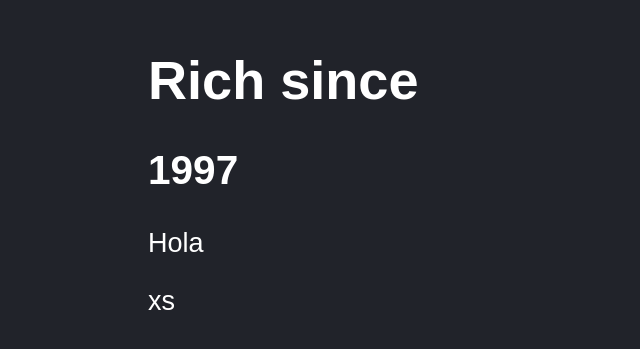
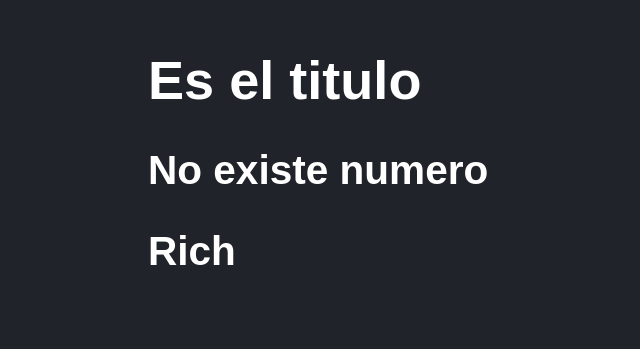
Before and after one commit to richarn/vite, a React (Vite) app: page / in a window 1280 px wide. Shown: the part 135-484 px from the top of the page, without its empty margins (0-640 px from the left). Built offline with nearby package versions, Linux system fonts and the light colour scheme.

Commit message:
default props

```diff
--- a/src/FirstApp.jsx
+++ b/src/FirstApp.jsx
@@ -1,12 +1,6 @@
 import PropTypes  from 'prop-types';
 
-const Ejemplo = () => {
-    return(
-        <p>Hola</p>
-        )
-}
-
-export const FirstApp = ( { title, nmro } ) => {
+export const FirstApp = ( { title, nmro, name   } ) => {
 
     // console.log(props);
 
@@ -14,14 +8,19 @@ export const FirstApp = ( { title, nmro } ) => {
         <>
             <h1>{ title }</h1>
             <h2>{ nmro }</h2>
-            {Ejemplo()}
+            <h2>{ name }</h2>
             {/* <h1>{ JSON.stringify(msj)}</h1> */}
-            <p>xs</p>
         </>
     );
 }
 
 FirstApp.propTypes = {
     title: PropTypes.string.isRequired,
-    nmro: PropTypes.number.isRequired
+    nmro: PropTypes.string
 }
+
+FirstApp.defaultProps = {
+    name: 'Richar',
+    title: 'No existe titulo',
+    nmro: 'No existe numero'
+}
--- a/src/main.jsx
+++ b/src/main.jsx
@@ -8,7 +8,7 @@ import './styles.css';
 
 ReactDOM.createRoot( document.getElementById('root') ).render(
 <React.StrictMode>
-    <FirstApp title='Rich since' nmro={1997}/>
+    <FirstApp title='Es el titulo' name='Rich' />
 </React.StrictMode>
 
 );
```
